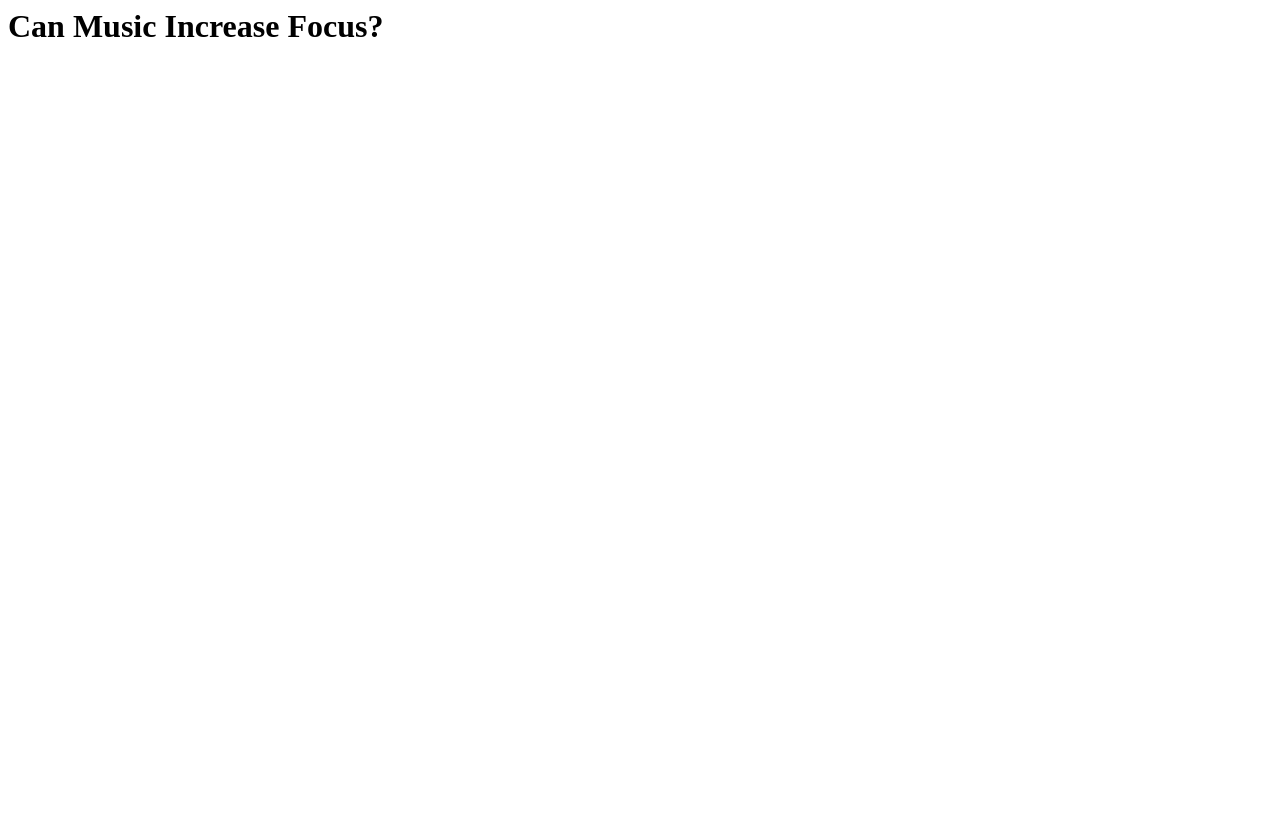
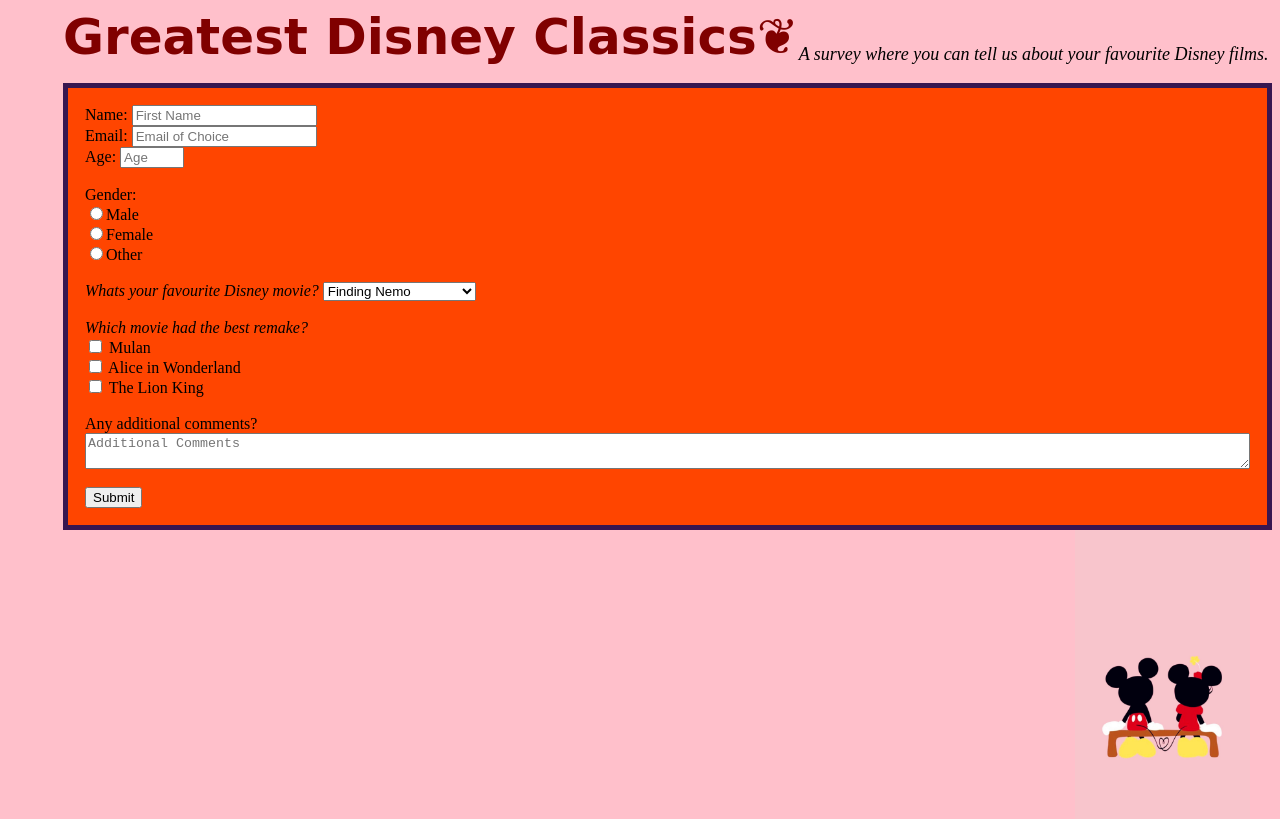
Before and after one commit to briatulloch/survey_form, a plain HTML site: page index.html in a window 1280 px wide. Drawn offline with Linux system fonts and the light colour scheme.

Commit message:
Update README with working URL Built the Survey Form

```diff
--- a/index.html
+++ b/index.html
@@ -1 +1,115 @@
-<h1 id="title"> Can Music Increase Focus?</h1>
+<html lang=en>
+<head>
+<style>
+
+h1{
+    font-family: 'Shadows Into Light', cursive;
+    font-size:50px;
+    margin:0;
+    float:left;
+    color:maroon;
+}
+#description{
+
+    font-size: 18px;
+}
+
+body{
+    background-color: pink;
+    font-family: "Didot",serif;
+    padding-left: 55px;
+}
+
+img {
+  width: 15%;
+  float: right;
+  z-index:-5;
+  position:relative;
+}
+
+form{
+    background-color: orangered;
+    border: 5px solid;
+    border-color: rgb(56, 22, 80);
+    padding:17px;
+
+}
+textarea{
+    width:100%;
+}
+
+
+</style>
+
+</head>
+
+<body>
+
+    <h1 id="title">Greatest Disney Classics❦</h1>
+    <br>
+    <p id="description"><em>A survey where you can tell us about your favourite Disney films.</em>
+    </p>
+
+    <form id="survey-form">
+       <label id="name-label">Name:</label>
+        <input type="text" name="name" id="name" required placeholder="First Name"><br>
+
+        <label id="email-label">Email:</label>
+         <input type="email" name="email" id="email" required placeholder="Email of Choice"><br>
+
+         <label id="number-label">Age:</label>
+         <input type="number" name="number" id="number" required min="0" max="100" placeholder="Age"><br>
+
+
+         <br>
+         <label for="gender">Gender:</label><br>
+         <input type="radio" name="gender" value="male">Male<br>
+         <input type="radio" name="gender" value="female">Female<br>
+         <input type="radio" name="gender" value="other">Other
+         <br>
+
+
+        <br>
+         <label for="movies"><em>Whats your favourite Disney movie?</em></label>
+         <select id="dropdown" name="disney-movies">
+            <option value="nemo">Finding Nemo</option>
+           <option value="mulan">Mulan</option>
+           <option value="princessandthefrog">Princess and the Frog</option>
+           <option value="aladdin">Aladdin</option>
+           <option value="thelittlemermaid">The Little Mermaid</option>
+           <option value="pocahontas">Pocahontas</option>
+           <option value="thelionking">The Lion King</option>
+           <option value="frozen">Frozen</option>
+           <option value="toy-story">Toy Story</option>
+           <option value="aliceinwonderland">Alice in Wonderland</option>
+           <option value="other">Other</option>
+         </select>
+         <br>
+
+
+         <br>
+        <label for="remake"><em>Which movie had the best remake?</em></label><br>
+         <input type="checkbox" name="remake1" value="mulan"> Mulan<br>
+         <input type="checkbox" name="remake2" value="aliceinwonderland"> Alice in Wonderland<br>
+         <input type="checkbox" name="remake3" value="thelionking"> The Lion King
+        <br>
+
+
+         <br>
+         <label for="text">Any additional comments?</label>
+         <br>
+
+         <textarea placeholder="Additional Comments"></textarea><br>
+
+         <br>
+        <input type="submit" id="submit">
+
+        <div id="img-div">
+        <img src="survey_images/mickeyminniemouse.jpg" alt="mickey and minnie mouse" id="img">
+        <div>
+
+    </form>
+    <script type="text/javascript" src="https://cdn.freecodecamp.org/testable-projects-fcc/v1/bundle.js"></script>
+</body>
+
+</html>
```
Also changed, not shown: survey_images/mickeyminniemouse.jpg (added), 3 other files.
